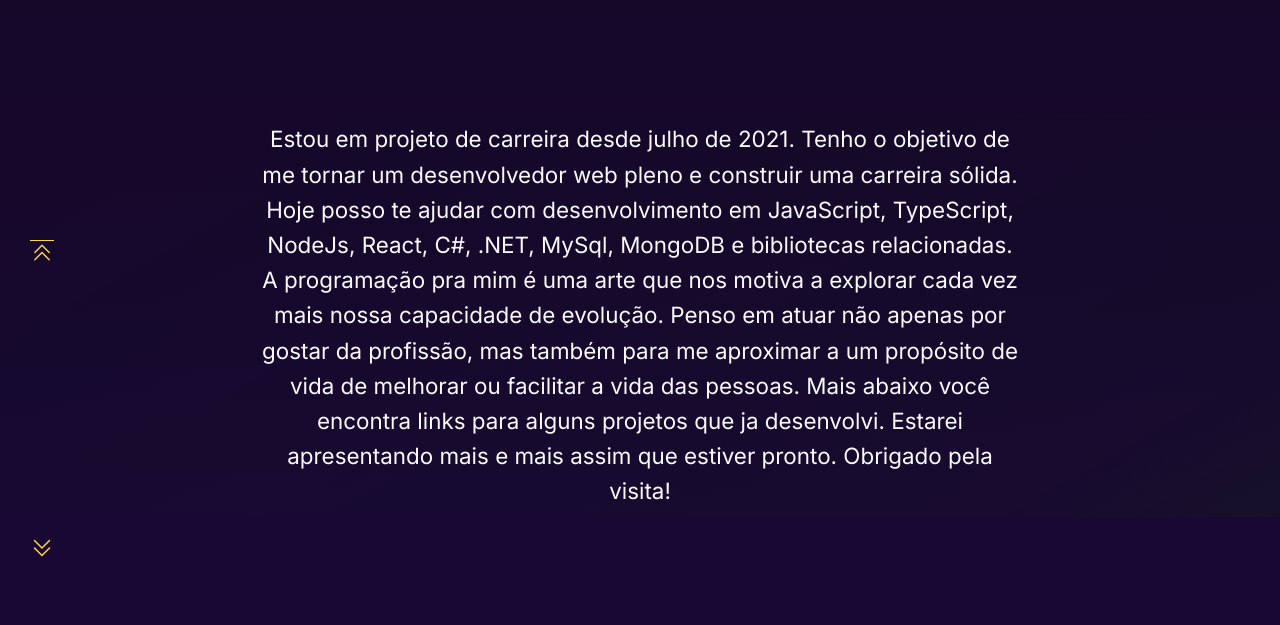
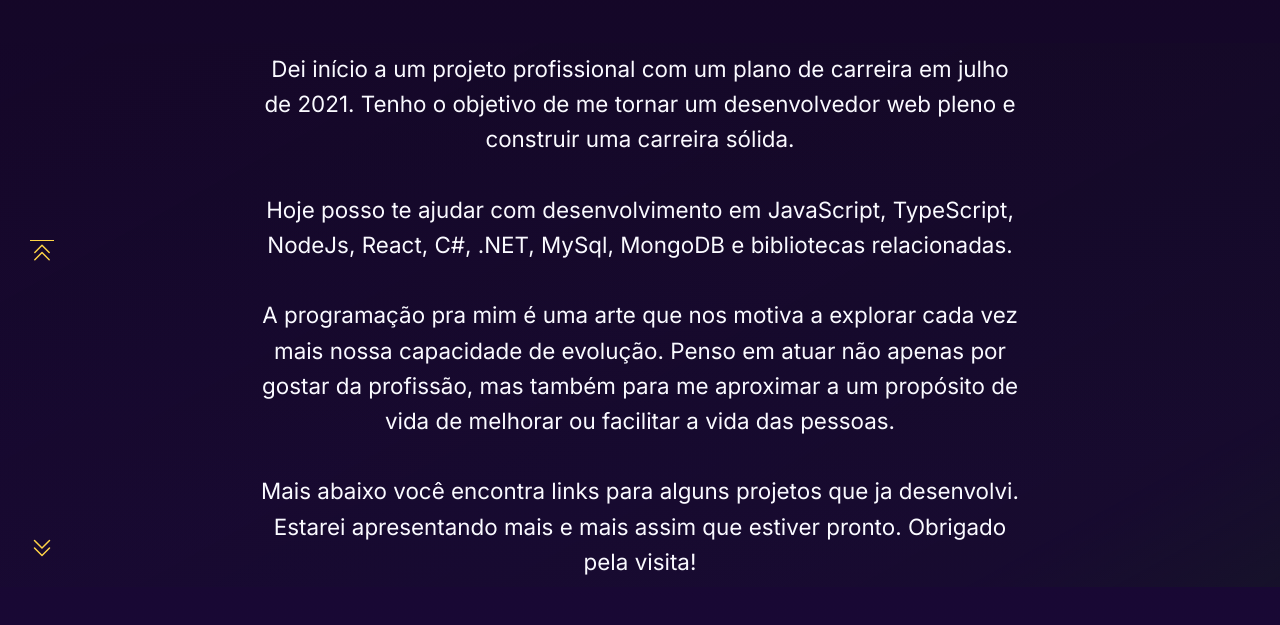
Before and after one commit to ogoiddev/my_portfolio, a React (Vite) app in the folder development/: page / in a window 1280 px wide. Shown: the part 885-1510 px from the top of the page. Built offline with nearby package versions, Linux system fonts and the light colour scheme.

Commit message:
shore: text on project page changed

```diff
--- a/development/src/components/Projects/index.tsx
+++ b/development/src/components/Projects/index.tsx
@@ -7,13 +7,21 @@ export default function Projects() {
     <ProjectsContainer id='projects'>
       <ProjectsContent>
         <p>
-          Estou em projeto de carreira desde julho de 2021.
+          Dei início a um projeto profissional com um plano de carreira em julho de 2021.
           Tenho o objetivo de me tornar um desenvolvedor web pleno e construir uma carreira sólida.
+          <br />
+          <br />
+
 
           Hoje posso te ajudar com desenvolvimento em JavaScript, TypeScript, NodeJs, React, C#, .NET, MySql, MongoDB e bibliotecas relacionadas.
+          <br />
+          <br />
+
 
           A programação pra mim é uma arte que nos motiva a explorar cada vez mais nossa capacidade de evolução.
           Penso em atuar não apenas por gostar da profissão, mas também para me aproximar a um propósito de vida de melhorar ou facilitar a vida das pessoas.
+          <br />
+          <br />
 
 
           Mais abaixo você encontra links para alguns projetos que ja desenvolvi.
```
